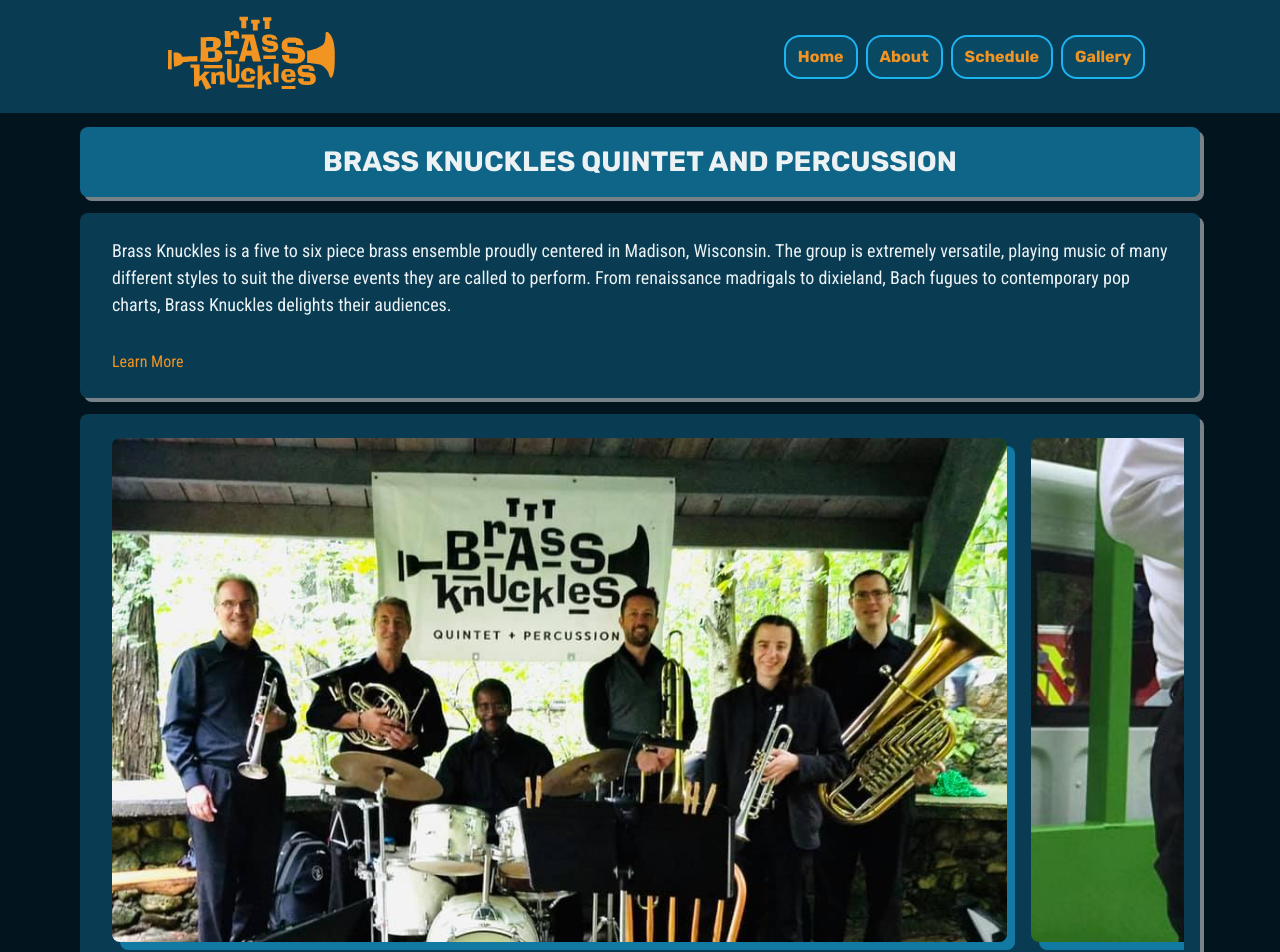
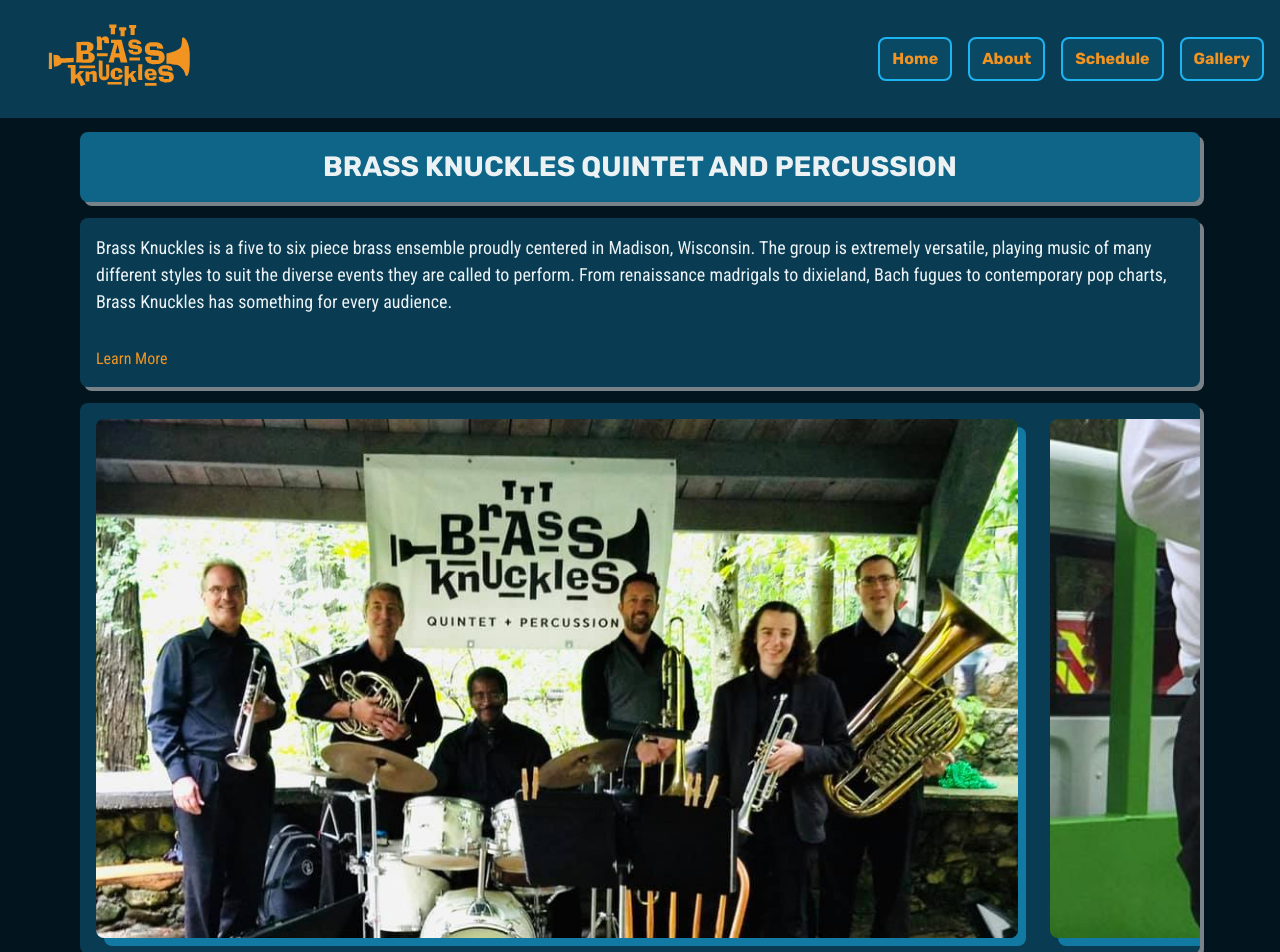
Before and after one commit to jamestw13/brass-knuckles, a React (Create React App) app: page / in a window 1280 px wide. Shown: the top 952 px of the page. Built offline with nearby package versions, Linux system fonts and the light colour scheme; no server answers.

Commit message:
optimized header for mobile

```diff
--- a/src/App.css
+++ b/src/App.css
@@ -1,31 +1,3 @@
-/* ------------------- */
-/* Custom Properties - */
-/* ------------------- */
-:root {
-  /* colors */
-  --clr-light: 196 27% 94%;
-  --clr-dark: 199 88% 6%;
-  --clr-brand: 197 89% 53%;
-  --clr-accent: 33 89% 54%;
-
-  /* font sizes */
-  --fs-900: 9.375rem;
-  --fs-800: 6.25rem;
-  --fs-700: 3.5rem;
-  --fs-600: 2rem;
-  --fs-500: 1.75rem;
-  --fs-400: 1.125rem;
-  --fs-300: 1rem;
-  --fs-200: 0.875rem;
-
-  /* font famillies */
-
-  --ff-sans-norm: 'Rubik', sans-serif;
-  --ff-sans-cond: 'Roboto condensed', sans-serif;
-
-  --gap: 1rem;
-}
-
 /* ------------------- */
 /* Reset ------------- */
 /* ------------------- */
@@ -127,12 +99,46 @@ select {
 
 ::-webkit-scrollbar-track {
   background-color: hsl(var(--clr-brand) / 0.1);
-  border-radius: 0.5rem;
+  border-radius: var(--br);
 }
 
 ::-webkit-scrollbar-thumb {
   background-color: hsl(var(--clr-accent));
-  border-radius: 0.5rem;
+  border-radius: var(--br);
+}
+
+/* ------------------- */
+/* Custom Properties - */
+/* ------------------- */
+
+:root {
+  /* colors */
+  --clr-light: 196 27% 94%;
+  --clr-dark: 199 88% 6%;
+  --clr-brand: 197 89% 53%;
+  --clr-accent: 33 89% 54%;
+
+  /* font sizes */
+  --fs-900: 9.375rem;
+  --fs-800: 6.25rem;
+  --fs-700: 3.5rem;
+  --fs-600: 2rem;
+  --fs-500: 1.75rem;
+  --fs-400: 1.125rem;
+  --fs-300: 1rem;
+  --fs-200: 0.875rem;
+
+  /* font famillies */
+
+  --ff-sans-norm: 'Rubik', sans-serif;
+  --ff-sans-cond: 'Roboto condensed', sans-serif;
+
+  /* spacing */
+
+  --gap: 1rem;
+
+  /* border radius */
+  --br: 0.5rem;
 }
 
 /* ------------------- */
@@ -146,7 +152,7 @@ select {
 
 .grid {
   display: grid;
-  gap: 1rem;
+  gap: var(--gap, 1rem);
 }
 
 .grid-row {
@@ -266,60 +272,7 @@ select {
 /* Components ---- */
 /* --------------- */
 
-.header-bar {
-  justify-content: space-around;
-  align-items: center;
-  background-color: hsl(var(--clr-brand) / 0.25);
-}
-
-.footer-bar {
-  width: 100%;
-  display: flex;
-  justify-content: flex-end;
-  gap: 2rem;
-  padding: 1rem;
-  margin-block-start: 2rem;
-  background-color: hsl(var(--clr-dark));
-  border-top: 0.1rem solid hsl(var(--clr-brand) / 0.5);
-  font-family: var(--ff-sans-norm);
-}
-
-.schedule-grid {
-  grid-template-columns: repeat(4, 1fr);
-  gap: 0.5em;
-}
-
-.logo {
-  padding: 0.5em 1.5em;
-  width: 60%;
-  fill: hsl(var(--clr-accent));
-  border-radius: 1em;
-  margin: 0.5em;
-  border: 2px solid hsl(var(--clr-brand) hsl(var(--clr-brand) / 0.25));
-}
-
-.nav-buttons {
-  justify-content: end;
-  gap: 0.5em;
-  align-items: center;
-}
-
-.nav-buttons > * {
-  padding: 0.5em 0.75em;
-  border: 2px solid hsl(var(--clr-brand));
-  border-radius: 1em;
-  background-color: hsl(var(--clr-brand) / 0.1);
-  font-family: var(--ff-sans-norm);
-  font-weight: 600;
-}
-
-.nav-buttons > *:hover,
-.logo:hover {
-  color: hsl(var(--clr-dark));
-  fill: hsl(var(--clr-dark));
-  background-color: hsl(var(--clr-brand) / 1);
-  border-color: hsl(var(--clr-accent));
-}
+/* General components */
 
 .page-header {
   padding: 0.5em 0.5em;
@@ -329,14 +282,14 @@ select {
   text-transform: uppercase;
   text-align: center;
   background-color: hsl(var(--clr-brand) / 0.5);
-  border-radius: 0.5rem;
+  border-radius: var(--br);
   box-shadow: hsl(var(--clr-light) / 0.5) 0.25rem 0.25rem;
 }
 
 .card {
   background-color: hsl(var(--clr-brand) / 0.25);
-  padding: 0.5rem 1rem;
-  border-radius: 0.5rem;
+  /* padding: 0.5rem 1rem; */
+  border-radius: var(--br);
   box-shadow: hsl(var(--clr-light) / 0.5) 0.25em 0.25em;
 }
 
@@ -350,42 +303,125 @@ select {
   margin-left: 1rem;
 } */
 
-.event-row {
-  display: grid;
-  margin-block-start: 0.5em;
+/* Logo component */
+.logo {
+  box-sizing: content-box;
+  width: 9em;
+
   padding: 0.5em 1em;
-  background-color: hsl(var(--clr-brand) / 0.1);
-  border-radius: 1rem;
-  box-shadow: hsl(var(--clr-dark) / 0.5) 0.25em 0.25em;
+
+  fill: hsl(var(--clr-accent));
+  border-radius: var(--br);
+  margin: var(--gap, 0.5em);
+  border: 2px solid hsl(var(--clr-brand) hsl(var(--clr-brand) / 0.25));
 }
 
-.event-row:hover {
+.logo:hover {
   color: hsl(var(--clr-dark));
-  background-color: hsl(var(--clr-brand));
+  fill: hsl(var(--clr-dark));
+  background-color: hsl(var(--clr-brand) / 1);
+  border-color: hsl(var(--clr-accent));
 }
 
-.event-row p {
-  text-transform: capitalize;
+/* Header components */
+
+.header-bar {
+  display: flex;
+  justify-content: space-between;
+  align-items: center;
+  background-color: hsl(var(--clr-brand) / 0.25);
+  padding-inline: 1em;
 }
 
-.event-row-home {
-  grid-template-columns: repeat(2, 1fr);
+.nav-buttons {
+  justify-content: end;
+  gap: var(--gap, 1rem);
+  align-items: center;
 }
 
-.event-row-schedule {
-  grid-template-columns: repeat(5, 1fr);
+.nav-buttons > * {
+  padding: 0.5em 0.75em;
+  border: 2px solid hsl(var(--clr-brand));
+  border-radius: var(--br);
+  background-color: hsl(var(--clr-brand) / 0.1);
+  font-family: var(--ff-sans-norm);
+  font-weight: 600;
 }
 
-.event-row-past {
-  color: hsl(var(--clr-light) / 0.5);
+.menu-icon {
+  box-sizing: content-box;
+  width: 1.75em;
+
+  padding: 0.5em 0.75em;
+  margin-inline: 1em;
+
+  border-radius: var(--br);
+
+  fill: hsl(var(--clr-accent));
 }
+
+.nav-buttons > *:hover,
+.menu-icon:hover {
+  color: hsl(var(--clr-dark));
+  fill: hsl(var(--clr-dark));
+  background-color: hsl(var(--clr-brand) / 1);
+  border-color: hsl(var(--clr-accent));
+  border-radius: var(--br);
+}
+
+.menu {
+  display: flex;
+  flex-direction: column;
+  position: absolute;
+  background-color: hsl(var(--clr-dark));
+  padding: 5px 10px;
+  border: 1px solid hsl(var(--clr-accent));
+  border-radius: var(--br);
+  top: 50%;
+  right: 50%;
+}
+
+.nav-mobile {
+  display: inherit;
+  position: relative;
+}
+
+.nav-desktop {
+  display: none;
+}
+
+@media (min-width: 43em) {
+  .nav-mobile {
+    display: none;
+  }
+  .nav-desktop {
+    display: inherit;
+  }
+}
+
+/* Footer components */
+
+.footer-bar {
+  width: 100%;
+  display: flex;
+  justify-content: flex-end;
+  gap: var(--gap, 1rem);
+  padding: 1rem;
+  margin-block-start: 2rem;
+  background-color: hsl(var(--clr-dark));
+  border-top: 0.1rem solid hsl(var(--clr-brand) / 0.5);
+  font-family: var(--ff-sans-norm);
+}
+
+/* Home page components */
+
 .image-scroller-container {
   display: none;
 }
 .image-scroller {
   display: grid;
 
-  gap: 0.5rem;
+  gap: var(--gap, 1rem);
   grid-auto-flow: column;
   grid-auto-columns: 85%;
   padding: 0.5rem;
@@ -409,13 +445,59 @@ select {
 
 .image-scroller::-webkit-scrollbar-track {
   background-color: hsl(var(--clr-brand) / 0.1);
-  border-radius: 0.5rem;
+  border-radius: var(--br);
 }
 
 .image-scroller::-webkit-scrollbar-thumb {
   background-color: hsl(var(--clr-accent));
-  border-radius: 0.5rem;
+  border-radius: var(--br);
 }
+
+/* About page components */
+.about-image {
+  display: none;
+}
+
+/* Schedule page components */
+
+.schedule-grid {
+}
+
+.event-row {
+  display: flex;
+  flex-wrap: wrap;
+  gap: var(--gap, 1rem);
+
+  margin-block-start: 0.5em;
+  padding: 0.5em 1em;
+  background-color: hsl(var(--clr-brand) / 0.1);
+  border-radius: var(--br);
+  margin-inline: 0.7em;
+  box-shadow: hsl(var(--clr-dark) / 0.5) 0.25em 0.25em;
+}
+
+.event-row:hover {
+  color: hsl(var(--clr-dark));
+  background-color: hsl(var(--clr-brand));
+}
+
+.event-row p {
+  text-transform: capitalize;
+}
+
+.event-row-home {
+  grid-template-columns: repeat(2, 1fr);
+}
+
+.event-row-schedule {
+  flex: 1 1 20%;
+}
+
+.event-row-past {
+  color: hsl(var(--clr-light) / 0.5);
+}
+
+/* Gallery page components */
 
 .image-element {
   padding: 0.5rem;
@@ -425,7 +507,7 @@ select {
   inline-size: 100%;
   aspect-ratio: 16/9;
   object-fit: cover;
-  border-radius: 0.5rem;
+  border-radius: var(--br);
   box-shadow: hsl(var(--clr-brand) / 0.5) 0.5rem 0.5rem;
 }
 
@@ -433,12 +515,12 @@ select {
   display: column;
   column-count: 3;
   margin-bottom: 0.5rem;
-  gap: 0.5rem;
+  gap: var(--gap, 1rem);
 }
 
 .image-container {
   width: 100%;
-  border-radius: 0.5rem;
+  border-radius: var(--br);
   border: 0.5em solid hsl(var(--clr-accent));
   margin-bottom: 0.5rem;
   break-inside: avoid;
@@ -486,7 +568,7 @@ select {
 
 .page {
   display: grid;
-  gap: 1rem;
+  gap: var(--gap, 1rem);
 }
 
 @media (min-width: 43em) {
@@ -495,6 +577,10 @@ select {
   }
 
   .image-scroller-container {
+    display: inherit;
+  }
+
+  .about-image {
     display: inherit;
   }
 }
--- a/src/components/Header.js
+++ b/src/components/Header.js
@@ -1,34 +1,79 @@
-import React from 'react';
+import React, { useState } from 'react';
 import { Link } from 'react-router-dom';
 
 import LogoSVG from './LogoSVG';
 
 function Header() {
+  const [menuState, setMenuState] = useState(false);
+
+  function toggleMenu() {
+    setMenuState(!menuState);
+  }
   return (
-    <nav className="flex text-accent header-bar">
-      <Link to="/">
+    <nav className='text-accent header-bar'>
+      <Link to='/'>
         <LogoSVG />
       </Link>
-      <div className="nav-buttons flex">
-        <Link to="/">
+
+      <div className='nav-mobile'>
+        <svg
+          className='menu-icon'
+          xmlns='http://www.w3.org/2000/svg'
+          viewBox='0 0 448 512'
+          onClick={toggleMenu}
+        >
+          <path d='M0 96C0 78.33 14.33 64 32 64H416C433.7 64 448 78.33 448 96C448 113.7 433.7 128 416 128H32C14.33 128 0 113.7 0 96zM0 256C0 238.3 14.33 224 32 224H416C433.7 224 448 238.3 448 256C448 273.7 433.7 288 416 288H32C14.33 288 0 273.7 0 256zM416 448H32C14.33 448 0 433.7 0 416C0 398.3 14.33 384 32 384H416C433.7 384 448 398.3 448 416C448 433.7 433.7 448 416 448z' />
+        </svg>
+
+        {menuState && (
+          <div className='menu'>
+            <div className=''>
+              <Link to='/' onClick={toggleMenu}>
                 <p>Home</p>
               </Link>
-        <Link to="/about">
+              <Link to='/about' onClick={toggleMenu}>
+                <p>About</p>
+              </Link>
+              {/* <Link to='/members' onClick={toggleMenu}>
+                <p>Members</p>
+              </Link> */}
+              <Link to='/schedule' onClick={toggleMenu}>
+                <p>Schedule</p>
+              </Link>
+              <Link to='/gallery' onClick={toggleMenu}>
+                <p>Gallery</p>
+              </Link>
+              {/* <Link to='/contact' onClick={toggleMenu}>
+                <p>Contact</p>
+              </Link> */}
+            </div>
+          </div>
+        )}
+      </div>
+
+      {/* Medium and larger view */}
+      <div className='nav-desktop'>
+        <div className='nav-buttons flex'>
+          <Link to='/'>
+            <p>Home</p>
+          </Link>
+          <Link to='/about'>
             <p>About</p>
           </Link>
           {/* <Link to='/members'>
           <p>Members</p>
         </Link> */}
-        <Link to="/schedule">
+          <Link to='/schedule'>
             <p>Schedule</p>
           </Link>
-        <Link to="/gallery">
+          <Link to='/gallery'>
             <p>Gallery</p>
           </Link>
           {/* <Link to='/contact'>
           <p>Contact</p>
         </Link> */}
         </div>
+      </div>
     </nav>
   );
 }
--- a/src/pages/About.js
+++ b/src/pages/About.js
@@ -45,7 +45,7 @@ function About() {
               .
             </p>
           </div>
-          <div>
+          <div className='about-image'>
             <img src={require('../assets/images/44.jpg')} alt='' />
           </div>
         </div>
--- a/src/pages/Home.js
+++ b/src/pages/Home.js
@@ -37,7 +37,8 @@ function Home({ scheduleData }) {
           in Madison, Wisconsin. The group is extremely versatile, playing music
           of many different styles to suit the diverse events they are called to
           perform. From renaissance madrigals to dixieland, Bach fugues to
-          contemporary pop charts, Brass Knuckles delights their audiences.
+          contemporary pop charts, Brass Knuckles has something for every
+          audience.
         </p>
 
         <Link to='/about'>
```
Also changed, not shown: src/pages/Schedule.js (+10 -5 lines). Lines whose indentation alone changed are shown as unchanged.
